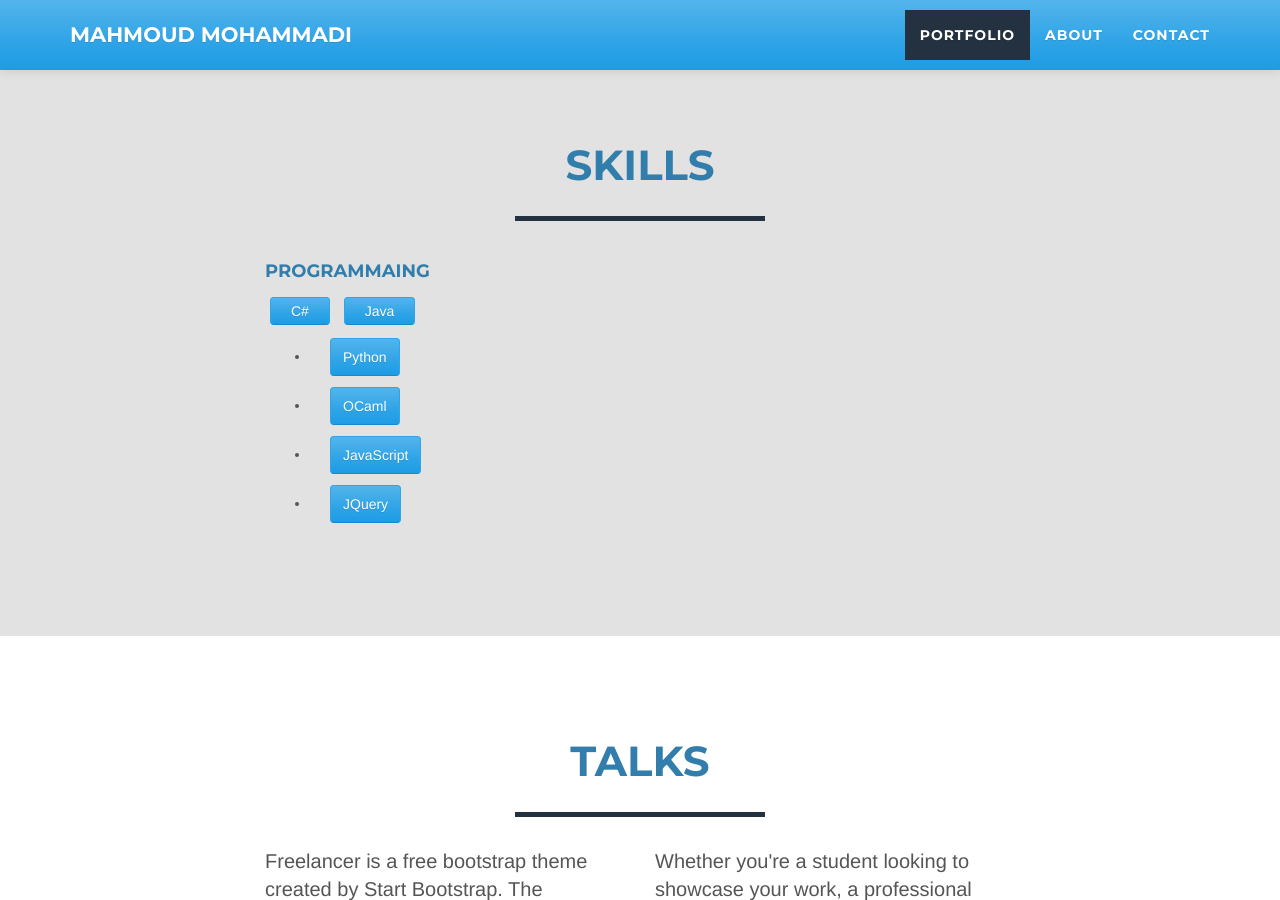
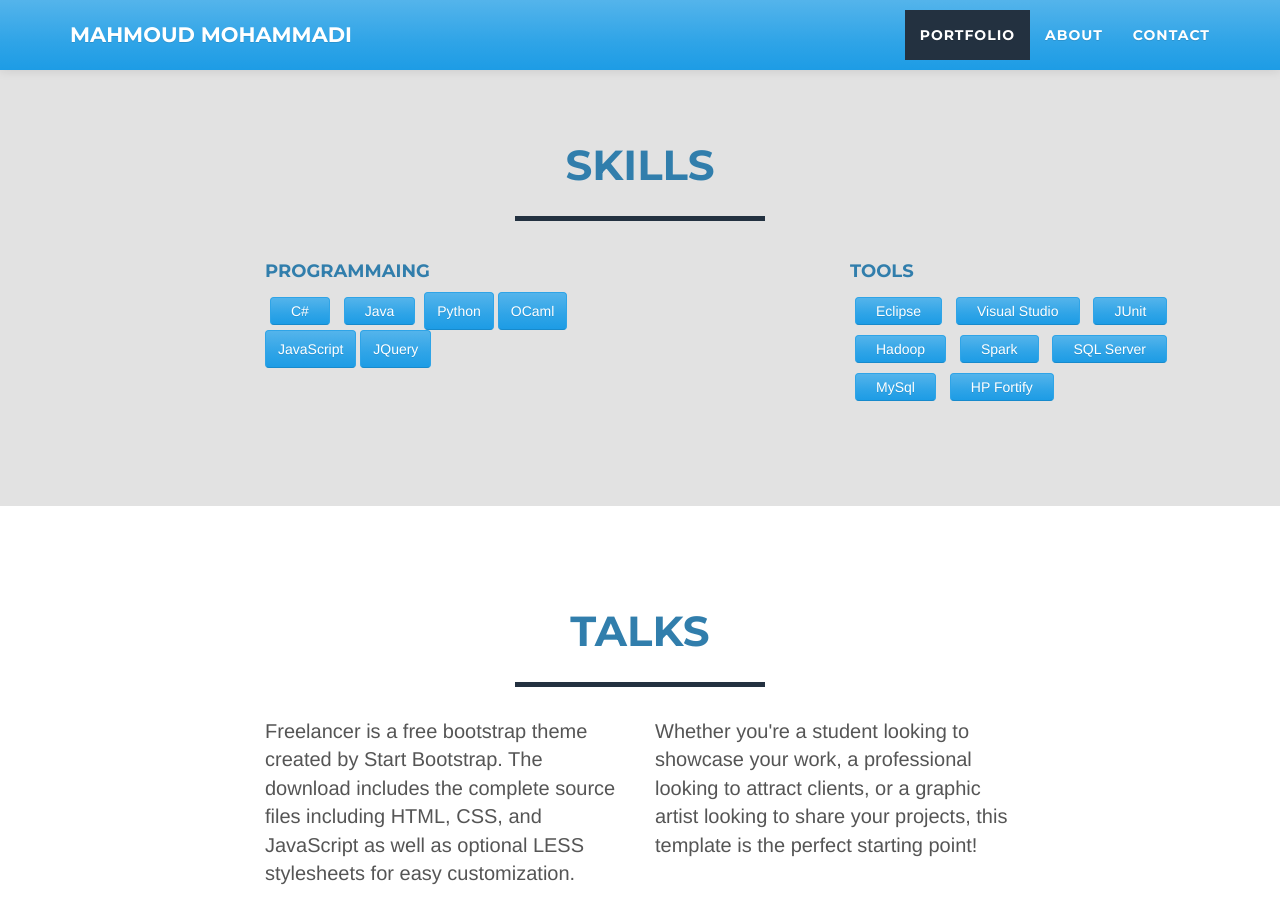
Before and after one commit to mahmoodm2/mahmoodm2.github.io, a Jekyll site: the page built from index.html, in a window 1280 px wide and 900 px high, scrolled down 2747 px. Built offline with Jekyll 4.4.1, drawn with Linux system fonts in a browser that asks for light colours.

Commit message:
skills 6

```diff
--- a/_config.yml
+++ b/_config.yml
@@ -52,6 +52,15 @@ links:
     jquery: jquery.com
     ocaml: ocaml.org
     javascript: javascript.com
+    vs: visulastudio.com
+    hadoop: hadoop.apache.org
+    spark: spark.apache.org
+    eclipse: eclipse.org
+    junit: junit.org
+    plugin: eclipse.org/pde
+    fortify: www8.hp.com/us/en/software-solutions/application-security/index.html
+    sql: www.microsoft.com/en-us/cloud-platform/sql-server
+    mysql: myslq.com
 
 # Footer settings
 footer:
--- a/_includes/skills.html
+++ b/_includes/skills.html
@@ -11,15 +11,27 @@
                 <div class="col-lg-4 col-lg-offset-2">
 					<h4> Programmaing </h4>
 
-					  <button type="button" class="btn btn-primary pad-box" onclick="window.open('http://{{ site.links.csharp }}');">C#</button>
+					<button type="button" class="btn btn-primary pad-box" onclick="window.open('http://{{ site.links.csharp }}');">C#</button>
 					<button type="button" class="btn btn-primary pad-box" onclick="window.open('http://{{ site.links.java }}');">Java</button>
+					<button type="button" class="btn btn-primary " onclick="window.open('http://{{ site.links.python }}');">Python</button>
+					<button type="button" class="btn btn-primary " onclick="window.open('http://{{ site.links.ocaml }}');">OCaml</button>
+					<button type="button" class="btn btn-primary " onclick="window.open('http://{{ site.links.javascript }}');">JavaScript</button>
+					<button type="button" class="btn btn-primary " onclick="window.open('http://{{ site.links.jquery }}');">JQuery</button>
 
-					<ul>
-					<li class="pad-box"><button type="button" class="btn btn-primary " onclick="window.open('http://{{ site.links.python }}');">Python</button> </li>
-					<li class="pad-box"><button type="button" class="btn btn-primary " onclick="window.open('http://{{ site.links.ocaml }}');">OCaml</button> </li>
-					<li class="pad-box"><button type="button" class="btn btn-primary " onclick="window.open('http://{{ site.links.javascript }}');">JavaScript</button> </li>
-					<li class="pad-box"><button type="button" class="btn btn-primary " onclick="window.open('http://{{ site.links.jquery }}');">JQuery</button> </li>
-					</ul>
+                </div>
+
+				<div class="col-lg-4 col-lg-offset-2">
+					<h4> Tools </h4>
+
+					<button type="button" class="btn btn-primary pad-box" onclick="window.open('http://{{ site.links.eclips }}');">Eclipse </button>
+					<button type="button" class="btn btn-primary pad-box" onclick="window.open('http://{{ site.links.vs }}');">Visual Studio</button>
+					<button type="button" class="btn btn-primary pad-box" onclick="window.open('http://{{ site.links.junit }}');">JUnit</button>
+					<button type="button" class="btn btn-primary pad-box" onclick="window.open('http://{{ site.links.hadoop }}');">Hadoop</button>
+					<button type="button" class="btn btn-primary pad-box" onclick="window.open('http://{{ site.links.spark }}');">Spark</button>
+					<button type="button" class="btn btn-primary pad-box" onclick="window.open('http://{{ site.links.sql }}');">SQL Server</button>
+					<button type="button" class="btn btn-primary pad-box" onclick="window.open('http://{{ site.links.mysql }}');">MySql</button>
+					<button type="button" class="btn btn-primary pad-box" onclick="window.open('http://{{ site.links.fortify }}');">HP Fortify</button>
+
                 </div>
 
 
```
